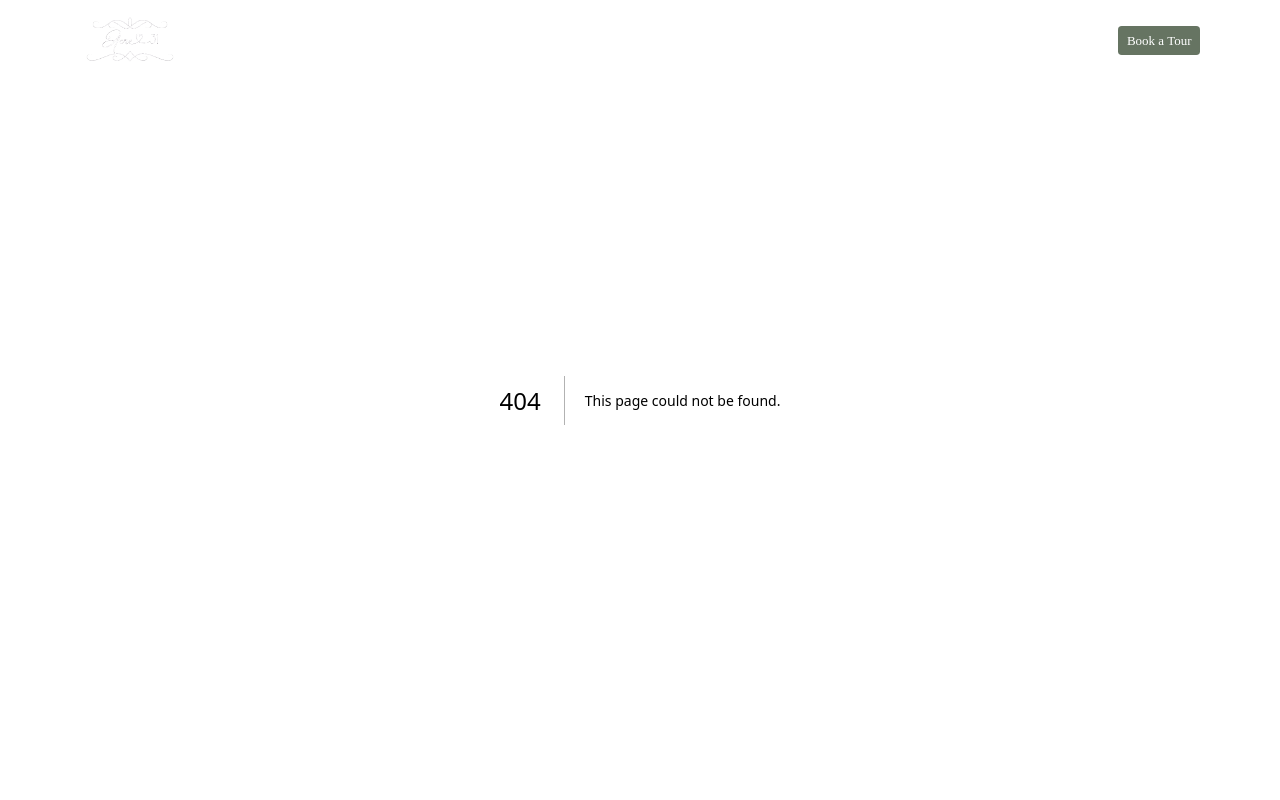
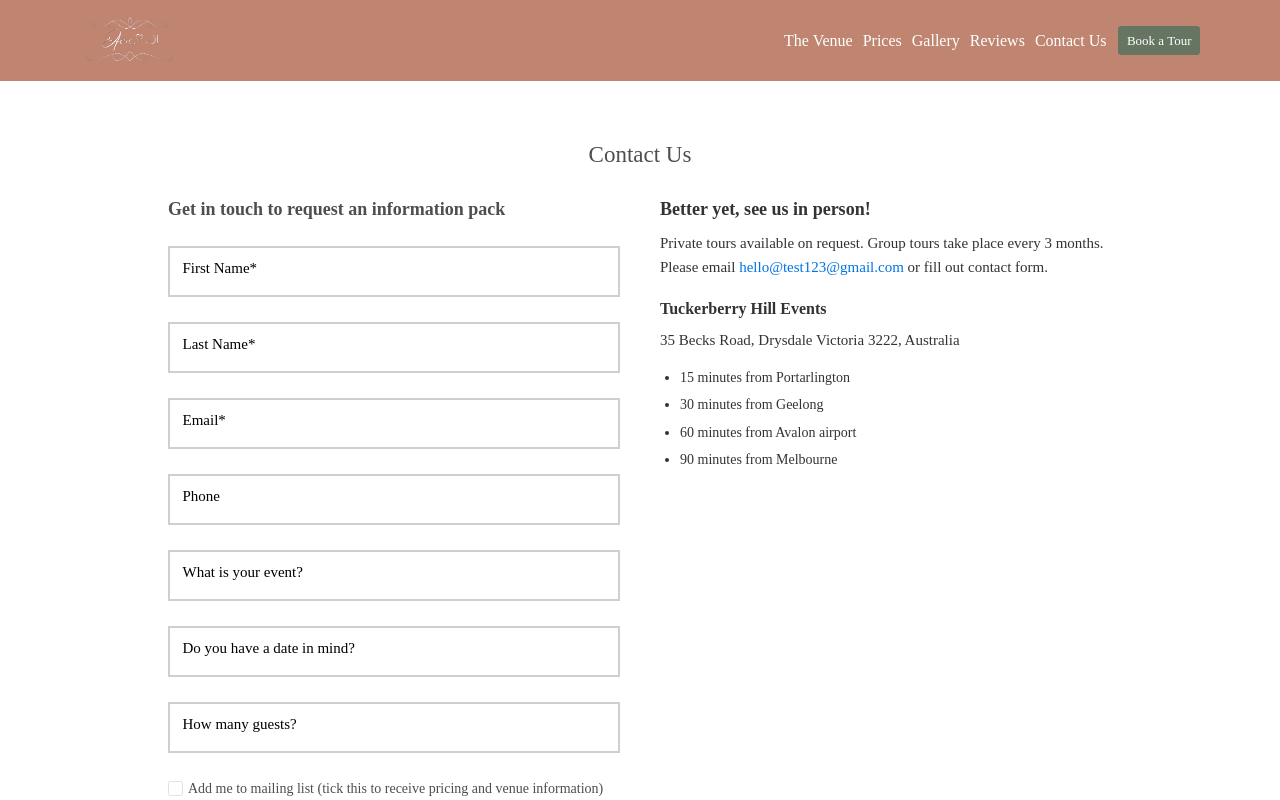
Before and after one commit to NexGenSoft750/wedding_barn, a Next.js app: page /contact-us in a window 1280 px wide. Before the commit this address had no page. Shown: the top 800 px of the page. Built offline with nearby package versions, Linux system fonts and the light colour scheme.

Commit message:
create contact us page

```diff
--- /dev/null
+++ b/src/app/contact-us/ContactUsPage.module.scss
@@ -0,0 +1,94 @@
+@use '../../styles/variables' as *;
+
+.navContainer {
+    background-color: rgba(181, 112, 89, 0.85);
+    position: relative;
+    z-index: 10;
+}
+
+// Override mobile menu popup background for contact page
+.contactMobileMenu {
+    background: #1a1a1a !important;
+    z-index: 9999 !important; // Higher z-index to appear on top of nav bar
+
+    // Target the menu close button specifically
+    .menu-close {
+        color: white !important;
+    }
+
+    // Target Bootstrap list group items specifically
+    :global(.list-group-item) {
+        color: white !important;
+        background-color: transparent !important;
+        border: none !important;
+
+        &:hover {
+            background-color: rgba(255, 255, 255, 0.1) !important;
+            color: white !important;
+        }
+    }
+}
+
+.contactSection {
+    padding: 4rem;
+    width: 80%;
+    margin: 20px auto;
+
+    &__heading {
+        font-size: 2.3rem;
+        text-align: center;
+        margin-bottom: 3rem;
+    }
+
+    &__container {
+        display: flex;
+        gap: 4rem;
+
+        .contactSection__info {
+            flex: 1;
+            font-size: 1.5rem;
+            line-height: 1.6;
+            color: #333;
+
+            h3 {
+                font-size: 1.8rem;
+                font-weight: 600;
+                margin-bottom: 1rem;
+            }
+
+            h4 {
+                font-size: 1.6rem;
+                font-weight: 600;
+                margin: 2rem 0 1rem;
+            }
+
+            a {
+                color: #0073e6;
+                text-decoration: none;
+
+                &:hover {
+                    text-decoration: underline;
+                }
+            }
+
+            ul {
+                margin-top: 1.5rem;
+                padding-left: 2rem;
+                list-style: disc;
+
+                li {
+                    margin-bottom: 0.5rem;
+                    font-size: 1.4rem;
+                }
+            }
+        }
+
+        @media (max-width: $breakpoint-md) {
+            flex-direction: column;
+        }
+    }
+
+    @media (max-width: $breakpoint-md) {
+        width: 95%;
+    }
+}
--- /dev/null
+++ b/src/app/contact-us/layout.tsx
@@ -0,0 +1,36 @@
+import type { Metadata } from 'next';
+
+export const metadata: Metadata = {
+    title: 'Contact Us',
+    description: 'Contact Acre31 wedding venue for private tours and bookings. Located at 35 Becks Road, Drysdale Victoria 3222, Australia. 15 minutes from Portarlington, 30 minutes from Geelong.',
+    keywords: ['contact Acre31', 'wedding venue contact', 'book tour', 'wedding venue Australia', 'Drysdale venue', 'Geelong wedding venue', 'private tours'],
+    openGraph: {
+        title: 'Contact Acre31 - Wedding Venue',
+        description: 'Contact Acre31 wedding venue for private tours and bookings. Located at 35 Becks Road, Drysdale Victoria 3222, Australia.',
+        url: 'https://acre31.com/contact-us',
+        images: [
+            {
+                url: '/images/acre31-logo.png',
+                width: 1200,
+                height: 630,
+                alt: 'Contact Acre31 Wedding Venue',
+            },
+        ],
+    },
+    twitter: {
+        card: 'summary_large_image',
+        title: 'Contact Acre31 - Wedding Venue',
+        description: 'Contact Acre31 wedding venue for private tours and bookings. Located at 35 Becks Road, Drysdale Victoria 3222, Australia.',
+        images: ['/images/acre31-logo.png'],
+    },
+};
+
+const ContactUsLayout = ({ children }: { children: React.ReactNode }) => {
+    return (
+        <>
+            {children}
+        </>
+    );
+};
+
+export default ContactUsLayout;
--- /dev/null
+++ b/src/app/contact-us/page.tsx
@@ -0,0 +1,62 @@
+'use client';
+
+import { useState, useEffect } from 'react';
+import ContactForm from '@/components/contact-us/ContactForm';
+import MainNav from '@/components/layout/header/MainNav';
+import MobileMenu from '@/components/layout/header/MobileMenu';
+import styles from './ContactUsPage.module.scss';
+
+const ContactUsPage = () => {
+    const [isMenuOpen, setIsMenuOpen] = useState(false);
+
+    // Hide sticky navigation on this page
+    useEffect(() => {
+        const stickyNavs = document.querySelectorAll('[class*="sticky-navbar"]');
+        stickyNavs.forEach(nav => {
+            (nav as HTMLElement).style.display = 'none';
+        });
+
+        // Cleanup function to restore sticky nav when leaving the page
+        return () => {
+            stickyNavs.forEach(nav => {
+                (nav as HTMLElement).style.display = '';
+            });
+        };
+    }, []);
+
+    return (
+        <>
+            <div className={styles.navContainer}>
+                <MainNav setIsMenuOpen={setIsMenuOpen} isMenuOpen={isMenuOpen} />
+            </div>
+            <MobileMenu setIsMenuOpen={setIsMenuOpen} isMenuOpen={isMenuOpen} customClassName={styles.contactMobileMenu} />
+            <section className={styles.contactSection}>
+                <h1 className={styles.contactSection__heading}>Contact Us</h1>
+                <div className={styles.contactSection__container}>
+                    <ContactForm />
+                    <div className={styles.contactSection__info}>
+                        <h3>Better yet, see us in person!</h3>
+                        <p>
+                            Private tours available on request. Group tours take place every 3 months.
+                            Please email <a href="mailto:hello@test123@gmail.com">
+                                hello@test123@gmail.com
+                            </a> or fill out contact form.
+                        </p>
+
+                        <h4>Tuckerberry Hill Events</h4>
+                        <p>35 Becks Road, Drysdale Victoria 3222, Australia</p>
+
+                        <ul>
+                            <li>15 minutes from Portarlington</li>
+                            <li>30 minutes from Geelong</li>
+                            <li>60 minutes from Avalon airport</li>
+                            <li>90 minutes from Melbourne</li>
+                        </ul>
+                    </div>
+                </div>
+            </section>
+        </>
+    );
+};
+
+export default ContactUsPage;
--- /dev/null
+++ b/src/components/contact-us/ContactForm.module.scss
@@ -0,0 +1,65 @@
+.contactForm {
+    flex: 1;
+
+    &__heading {
+        font-size: 1.8rem;
+        font-weight: 600;
+        margin-bottom: 2.5rem;
+    }
+
+    &__form {
+        display: flex;
+        flex-direction: column;
+        gap: 1.5rem;
+
+        :global(.form-floating) {
+            label {
+                color: black;
+                font-size: 1.5rem;
+                margin-left: 6px;
+            }
+
+            :global(.form-control) {
+                border: 2px solid rgba(128, 128, 128, 0.376) !important;
+                border-radius: 0 !important;
+                font-size: 1.5rem;
+                height: calc(4.9rem + 2px);
+                padding: 1.9rem 1.2rem 0.7rem 1.4rem;
+
+                &:focus {
+                    border-color: black !important;
+                    box-shadow: none !important;
+                }
+            }
+        }
+
+        :global(.form-check-input) {
+            width: 1.5rem;
+            height: 1.5rem;
+            margin-top: 0.3rem;
+        }
+
+        :global(.form-check-label) {
+            font-size: 1.4rem;
+            margin-left: 0.5rem;
+        }
+
+        .contactForm__submit {
+            border: 1px solid #333 !important;
+            background: transparent !important;
+            color: #333 !important;
+            border-radius: 0;
+            padding: 1.5rem;
+            font-size: 1.4rem;
+            font-weight: 600;
+            text-transform: uppercase;
+            letter-spacing: 2px;
+            margin-top: 1rem;
+
+            &:hover {
+                background: rgba(181, 112, 89, 0.85) !important;
+                color: #fff !important;
+            }
+        }
+    }
+}
--- /dev/null
+++ b/src/components/contact-us/ContactForm.tsx
@@ -0,0 +1,55 @@
+import styles from './ContactForm.module.scss';
+import { Form, FloatingLabel, Button } from 'react-bootstrap';
+
+const ContactForm = () => {
+  return (
+    <div className={styles.contactForm}>
+      <h2 className={styles.contactForm__heading}>
+        Get in touch to request an information pack
+      </h2>
+
+      <Form className={styles.contactForm__form}>
+        <FloatingLabel controlId="firstName" label="First Name*" className="mb-3">
+          <Form.Control type="text" placeholder="First Name" />
+        </FloatingLabel>
+
+        <FloatingLabel controlId="lastName" label="Last Name*" className="mb-3">
+          <Form.Control type="text" placeholder="Last Name" />
+        </FloatingLabel>
+
+        <FloatingLabel controlId="email" label="Email*" className="mb-3">
+          <Form.Control type="email" placeholder="name@example.com" />
+        </FloatingLabel>
+
+        <FloatingLabel controlId="phone" label="Phone" className="mb-3">
+          <Form.Control type="text" placeholder="Phone" />
+        </FloatingLabel>
+
+        <FloatingLabel controlId="event" label="What is your event?" className="mb-3">
+          <Form.Control type="text" placeholder="Event" />
+        </FloatingLabel>
+
+        <FloatingLabel controlId="date" label="Do you have a date in mind?" className="mb-3">
+          <Form.Control type="text" placeholder="Date" />
+        </FloatingLabel>
+
+        <FloatingLabel controlId="guests" label="How many guests?" className="mb-3">
+          <Form.Control type="number" placeholder="Guests" />
+        </FloatingLabel>
+
+        <Form.Check
+          type="checkbox"
+          id="mailingList"
+          label="Add me to mailing list (tick this to receive pricing and venue information)"
+          className="mb-3"
+        />
+
+        <Button type="submit" className={styles.contactForm__submit}>
+          — SEND —
+        </Button>
+      </Form>
+    </div>
+  );
+};
+
+export default ContactForm;
--- a/src/components/layout/header/MainNav.tsx
+++ b/src/components/layout/header/MainNav.tsx
@@ -19,7 +19,7 @@ function MainNav({ setIsMenuOpen, isMenuOpen }: MainNavProps) {
                     <li><Link href="/price">Prices</Link></li>
                     <li>Gallery</li>
                     <li>Reviews</li>
-                    <li>Contact Us</li>
+                    <li><Link href="/contact-us">Contact Us</Link></li>
                 </ul>
                 <button className={`${styles['btn-book-tour']} btn`}>
                     Book a Tour
--- a/src/components/layout/header/MobileMenu.tsx
+++ b/src/components/layout/header/MobileMenu.tsx
@@ -5,13 +5,14 @@ import styles from './MobileMenu.module.scss';
 interface MainNavProps {
     setIsMenuOpen: (value: boolean) => void;
     isMenuOpen: boolean;
+    customClassName?: string;
 };
 
-function MobileMenu({ setIsMenuOpen, isMenuOpen }: MainNavProps) {
+function MobileMenu({ setIsMenuOpen, isMenuOpen, customClassName }: MainNavProps) {
     return (
-        <div className={`${styles['mobile-menu']} list-group ${isMenuOpen ? styles.open : ''}`}>
+        <div className={`${styles['mobile-menu']} list-group ${isMenuOpen ? styles.open : ''} ${customClassName || ''}`}>
             <div className={`${styles['menu-close']}`}>
-                <RxCross2 onClick={() => setIsMenuOpen(!isMenuOpen)}/>
+                <RxCross2 onClick={() => setIsMenuOpen(!isMenuOpen)} />
             </div>
             <a href="#" className="list-group-item list-group-item-action">About Us</a>
             <a href="#" className="list-group-item list-group-item-action">The Venue</a>
--- a/src/components/layout/header/StickyNav.tsx
+++ b/src/components/layout/header/StickyNav.tsx
@@ -46,7 +46,7 @@ function StickyNav({ setIsMenuOpen, isMenuOpen }: MainNavProps) {
                     <div className={`${styles.list}`}>
                         <ul>
                             <li>The Venue</li>
-                            <li>Contact Us</li>
+                            <li><Link href="/contact-us">Contact Us</Link></li>
                             <li>Reviews</li>
                             <li><Link href="/price">Prices</Link></li>
                         </ul>
```
